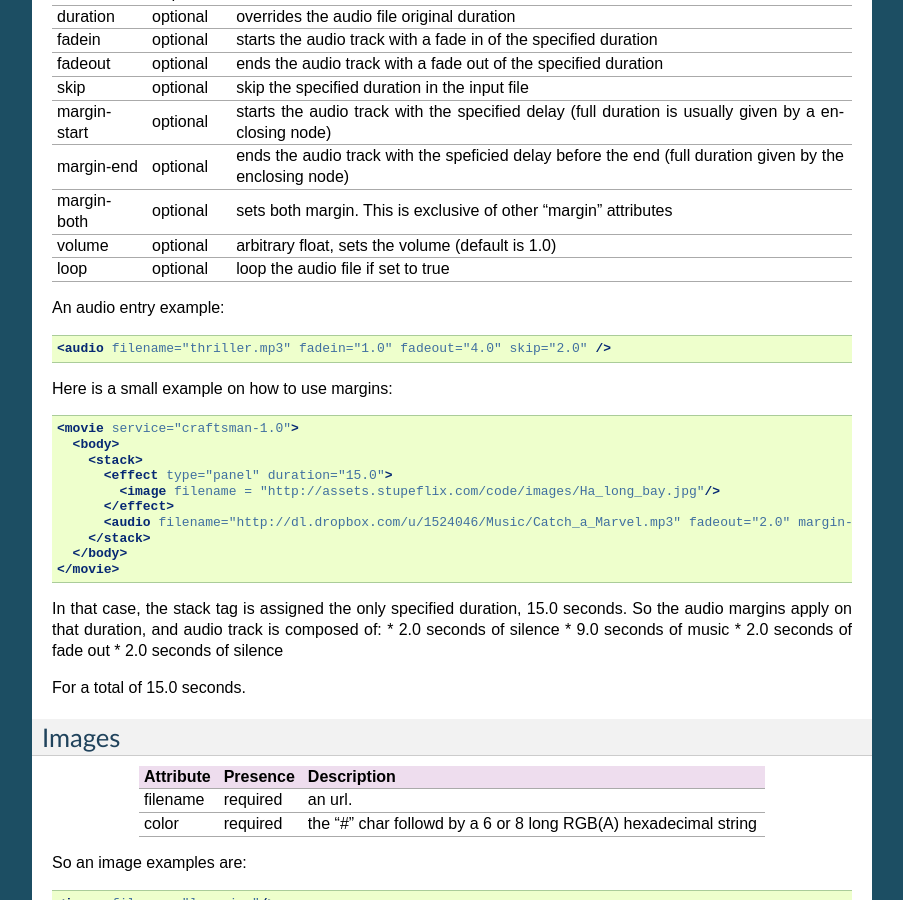
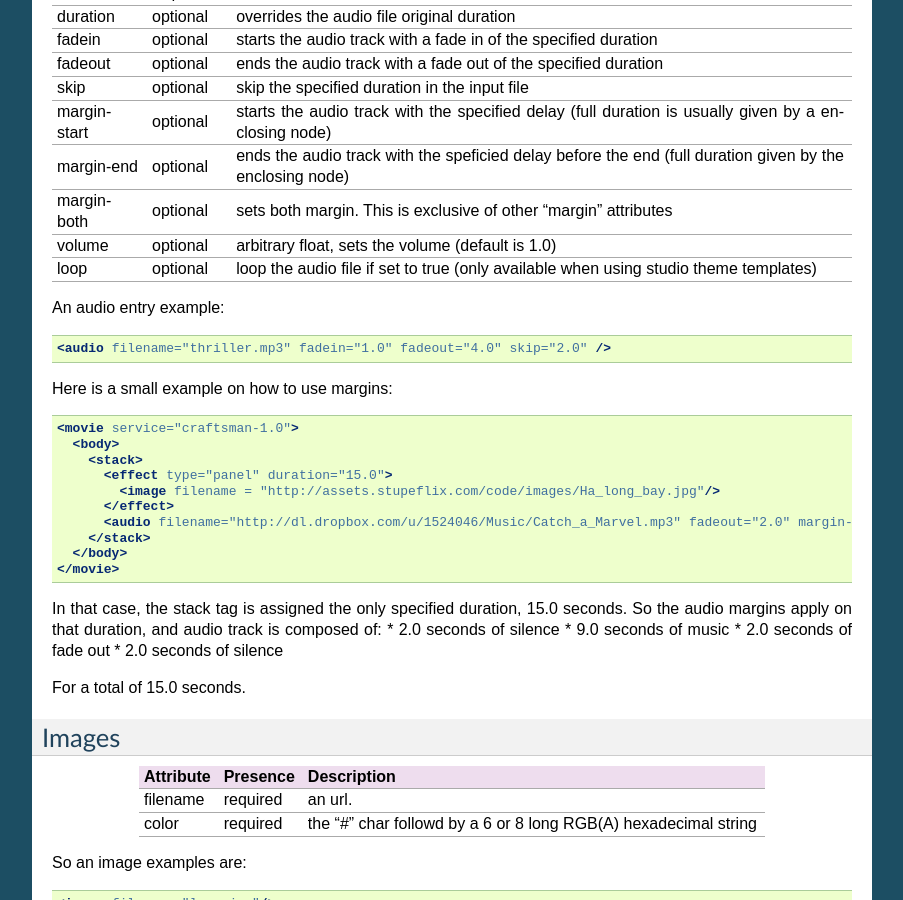
Before and after one commit to Stupeflix/stupeflix-sxml-doc, a Sphinx documentation site: the page built from docs/language.rst, in a window 1280 px wide and 900 px high, scrolled down 1974 px. Shown: the whole window, without its empty margins (198-1101 px from the left). Built offline with Sphinx 7.4.7, drawn with Linux system fonts in a browser that asks for light colours.

Commit message:
Update language.rst

```diff
--- a/docs/language.rst
+++ b/docs/language.rst
@@ -114,7 +114,7 @@ margin-start  optional     starts the audio track with the specified delay (full
 margin-end    optional     ends the audio track with the speficied delay before the end (full duration given by the enclosing node)
 margin-both   optional     sets both margin. This is exclusive of other "margin" attributes
 volume        optional     arbitrary float, sets the volume (default is 1.0)
-loop          optional     loop the audio file if set to true
+loop          optional     loop the audio file if set to true (only available when using studio theme templates)
 ============= ============ ========================================================================================================
 
 An audio entry example:
```
